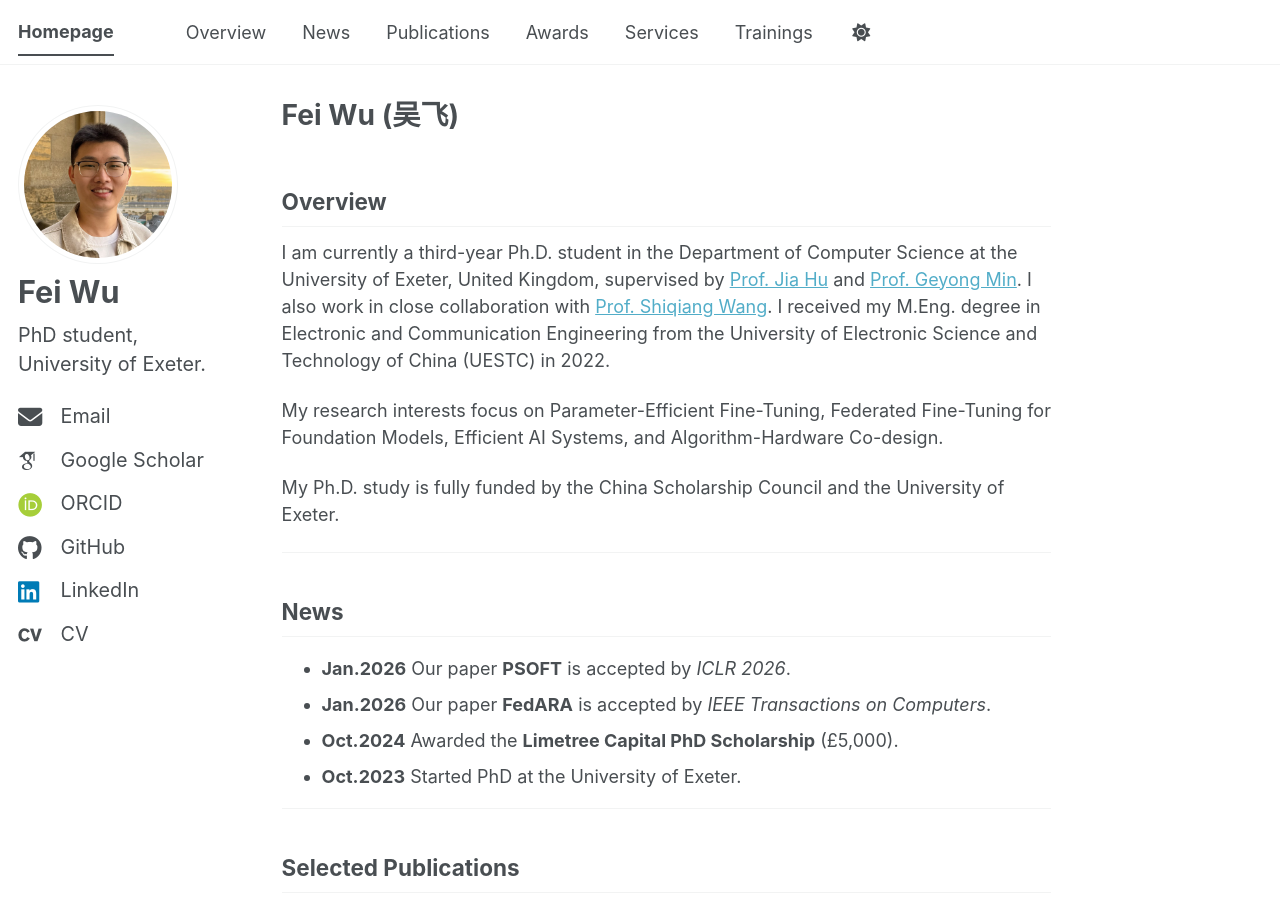
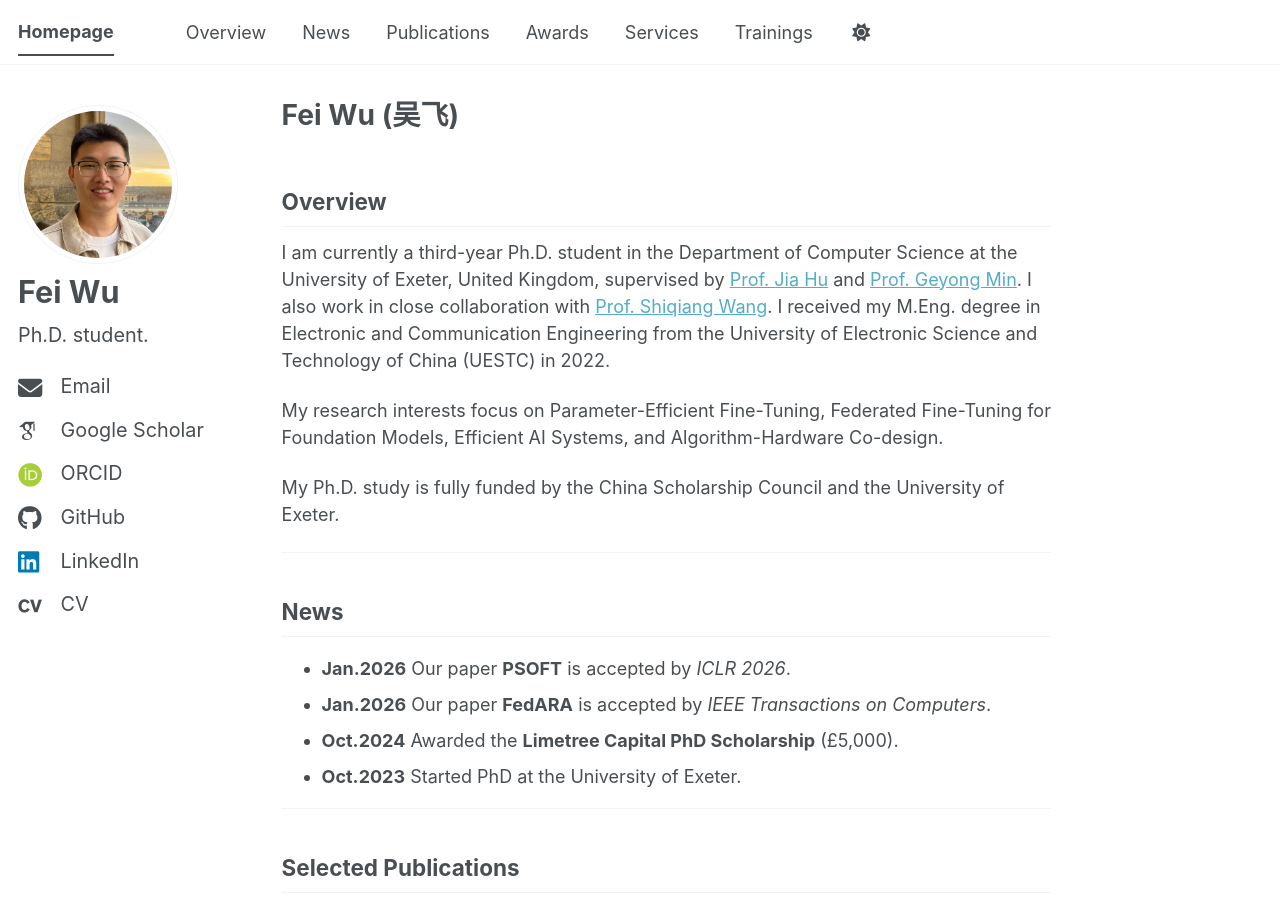
Before and after one commit to fei407/fei407.github.io, a Jekyll site: the page built from _pages/about.md, in a window 1280 px wide and 900 px high. Built offline with Jekyll 4.4.1, drawn with Linux system fonts in a browser that asks for light colours; some web fonts are replaced; a script bundle is joined from its source files by our own code; library files that are not in the unit come from our copies.

Commit message:
update info

```diff
--- a/_config.yml
+++ b/_config.yml
@@ -26,7 +26,7 @@ author:
   avatar           : "portrait.jpg"
   name             : "Fei Wu"
   pronouns         : # URL
-  bio              : "PhD student, University of Exeter."
+  bio              : "Ph.D. student."
   location         : # URL
   employer         : # URL
   uri              : # URL
```
